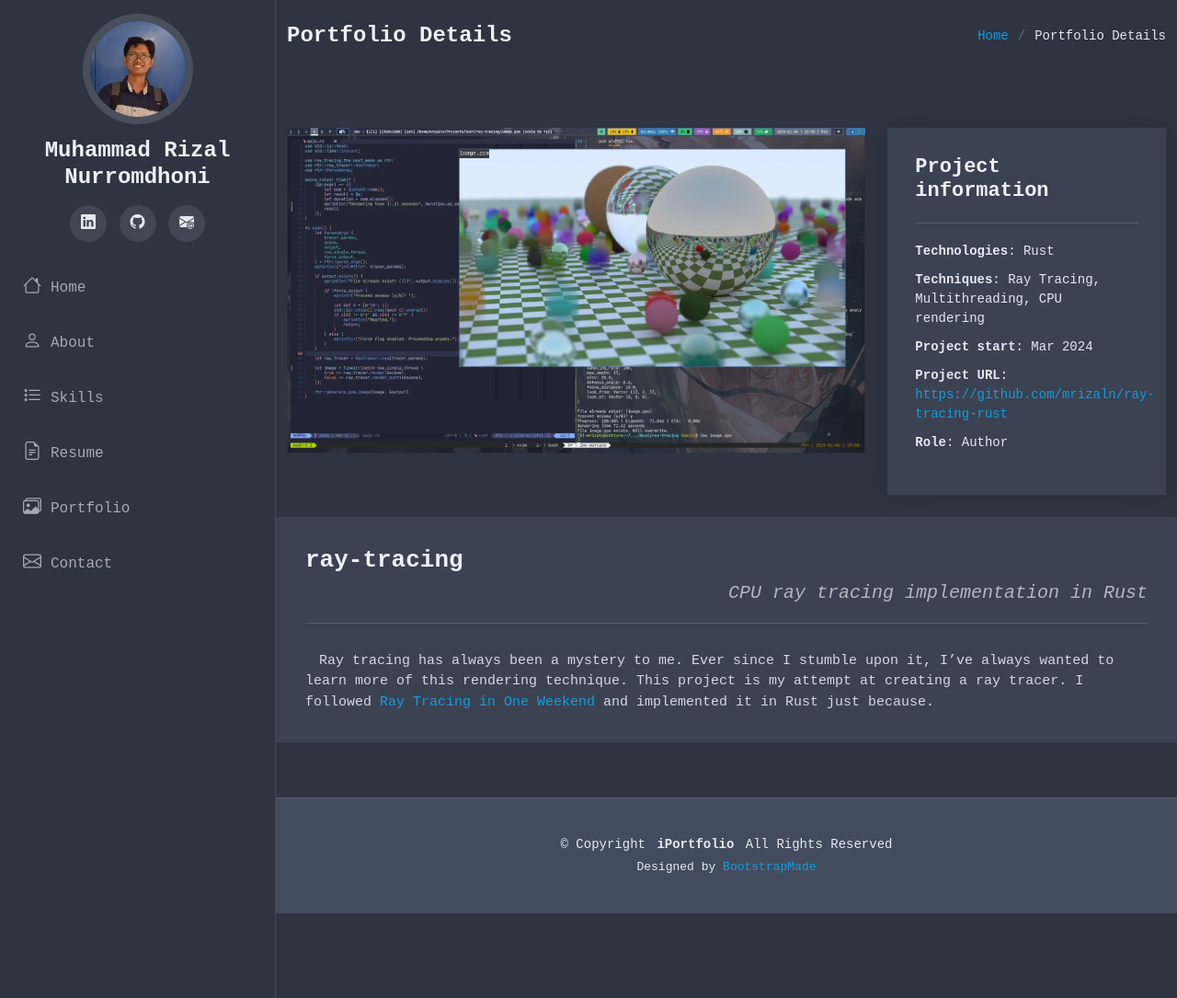
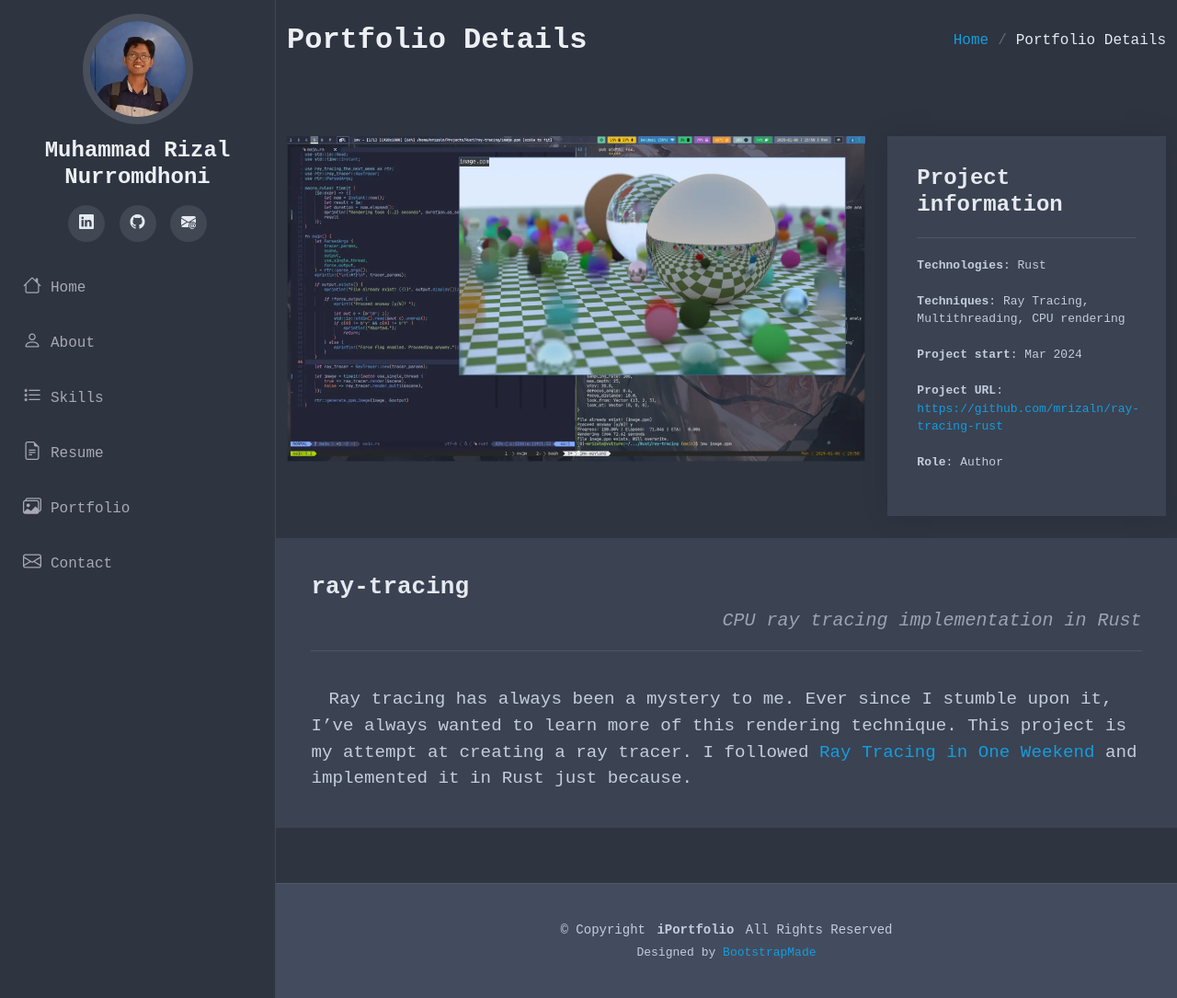
Before and after one commit to mrizaln/mrizaln.github.io, a Jekyll site: the page built from _proj_details/ray-tracing.md, in a window 1280 px wide and 1085 px high. Shown: the whole window at 92% size. Built offline with Jekyll 4.4.1, drawn with Linux system fonts in a browser that asks for light colours.

Commit message:
Update style

```diff
--- a/assets/css/main.css
+++ b/assets/css/main.css
@@ -23,8 +23,8 @@
 /* Global Colors - The following color variables are used throughout the website. Updating them here will change the color scheme of the entire website */
 :root {
   --background-color: #2e3440; /* Background color for the entire website, including individual sections */
-  --default-color: #e5e9f0; /* Default color used for the majority of the text content across the entire website */
-  --heading-color: #eceff4; /* Color for headings, subheadings and title throughout the website */
+  --default-color: #c3cdde; /* Default color used for the majority of the text content across the entire website */
+  --heading-color: #e5e9f0; /* Color for headings, subheadings and title throughout the website */
   --accent-color: #149ddd; /* Accent color that represents your brand on the website. It's used for buttons, links, and other elements that need to stand out */
   --surface-color: #3b4252; /* The surface color is used as a background of boxed elements within sections, such as cards, icon boxes, or other elements that require a visual separation from the global background. */
   --contrast-color: #2e3440; /* Contrast color for text, ensuring readability against backgrounds of accent, heading, or default colors. */
@@ -38,6 +38,10 @@
   --nav-dropdown-background-color: #040b14; /* Used as the background color for dropdown items that appear when hovering over primary navigation items */
   --nav-dropdown-color: #a8a9b4; /* Used for navigation links of the dropdown items in the navigation menu. */
   --nav-dropdown-hover-color: #ffffff; /* Similar to --nav-hover-color, this color is applied to dropdown navigation links when they are hovered over. */
+}
+
+body {
+  font-size: 1.2rem;
 }
 
 /* Color Presets - These classes override global colors when applied to any section or element, providing reuse of the sam color scheme. */
@@ -77,7 +81,7 @@ a {
 }
 
 a:hover {
-  color: color-mix(in srgb, var(--accent-color), transparent 25%);
+  color: color-mix(in srgb, var(--accent-color), transparent 10%);
   text-decoration: none;
 }
 
@@ -476,7 +480,7 @@ h6 {
 }
 
 .page-title h1 {
-  font-size: 24px;
+  font-size: 32px;
   font-weight: 700;
 }
 
@@ -486,7 +490,7 @@ h6 {
   list-style: none;
   padding: 0;
   margin: 0;
-  font-size: 14px;
+  font-size: 16px;
   font-weight: 400;
 }
 
@@ -516,7 +520,7 @@ section,
 # Global Section Titles
 --------------------------------------------------------------*/
 .section-title {
-  padding-bottom: 60px;
+  padding-bottom: 30px;
   position: relative;
 }
 
@@ -740,6 +744,7 @@ section,
   margin-top: -2px;
   border-left: 2px solid var(--accent-color);
   position: relative;
+  padding: 20px;
 }
 
 .resume .resume-item h4 {
@@ -747,20 +752,29 @@ section,
   font-size: 18px;
   font-weight: 600;
   text-transform: uppercase;
-  color: color-mix(in srgb, var(--default-color), transparent 20%);
-  margin-bottom: 10px;
+  border-bottom: 2px solid color-mix(in srgb, var(--default-color), transparent 20%);
+  padding-bottom: 6px;
+  margin-bottom: 0;
 }
 
 .resume .resume-item h5 {
   font-size: 16px;
-  padding: 5px 15px;
+  font-style: italic;
+  padding: 6px 0;
   display: inline-block;
   font-weight: 600;
   margin-bottom: 10px;
 }
 
+.resume .resume-item h5 + p {
+  font-style: italic;
+  text-decoration: underline;
+  text-underline-offset: 0.2em;
+  text-align: end;
+}
+
 .resume .resume-item ul {
-  padding-left: 20px;
+  padding-left: 1em;
 }
 
 .resume .resume-item ul li {
@@ -794,10 +808,11 @@ section,
 }
 
 .portfolio .portfolio-filters li {
+  color: var(--heading-color);
   cursor: pointer;
   display: inline-block;
   padding: 0;
-  font-size: 14px;
+  font-size: 16px;
   font-weight: 400;
   margin: 0 10px;
   line-height: 1;
@@ -1177,13 +1192,13 @@ section,
 }
 
 .portfolio-info {
-  padding: 30px;
+  padding: 32px;
   box-shadow: 0px 0 30px rgba(0, 0, 0, 0.1);
   background-color: var(--surface-color);
 }
 
 .portfolio-info h3 {
-  font-size: 22px;
+  font-size: 24px;
   font-weight: 700;
   margin-bottom: 20px;
   padding-bottom: 20px;
@@ -1193,18 +1208,16 @@ section,
 .portfolio-info ul {
   list-style: none;
   padding: 0;
-  font-size: 14px;
+  font-size: 16px;
 }
 
 .portfolio-info ul li {
-  margin-top: 10px;
-  font-size: 1em;
+  margin-top: 1.5em;
 }
 
 .portfolio-description {
   padding: 2em 2em;
   background-color: var(--surface-color);
-  color: color-mix(in srgb, var(--default-color), transparent 10%);
 }
 
 .portfolio-description h2 {
@@ -1222,6 +1235,10 @@ section,
   border-bottom: 1px solid color-mix(in srgb, var(--default-color), transparent 85%);
 }
 
+.portfolio-description h4 {
+  margin: 2em 0 1em;
+}
+
 .portfolio-description p {
   text-indent: 1em;
 }
@@ -1231,8 +1248,7 @@ section,
 .portfolio-description ul,
 .portfolio-description ol,
 .portfolio-description figure,
-.portfolio-description div {
-  font-size: 15px;
+.portfolio-description .highlighter-rogue {
   margin: 2em 0 0;
 }
 
@@ -1245,9 +1261,10 @@ section,
 
 .portfolio-description figcaption {
   text-align: center;
+  font-size: 0.9em;
   overflow-x: auto;
   font-style: italic;
-  color: color-mix(in srgb, var(--default-color), transparent 30%);
+  color: color-mix(in srgb, var(--default-color), transparent 10%);
 }
 
 .portfolio-description table {
@@ -1272,6 +1289,14 @@ section,
 .portfolio-description table td:last-child {
   min-width: 100%;
   border-right: none;
+}
+
+.portfolio-description blockquote p {
+  padding: 1em;
+  background-color: color-mix(in srgb, var(--surface-color), var(--accent-color) 20%);
+  color: color-mix(in srgb, var(--accent-color), var(--default-color) 50%);
+  font-size: 0.95em;
+  text-indent: 0;
 }
 
 .portfolio-details .portfolio-description img {
```
Also changed, not shown: portfolio.html (+4 -4 lines).
